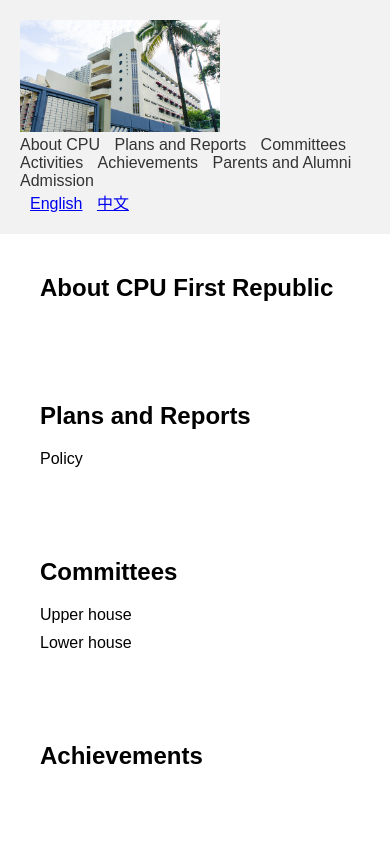
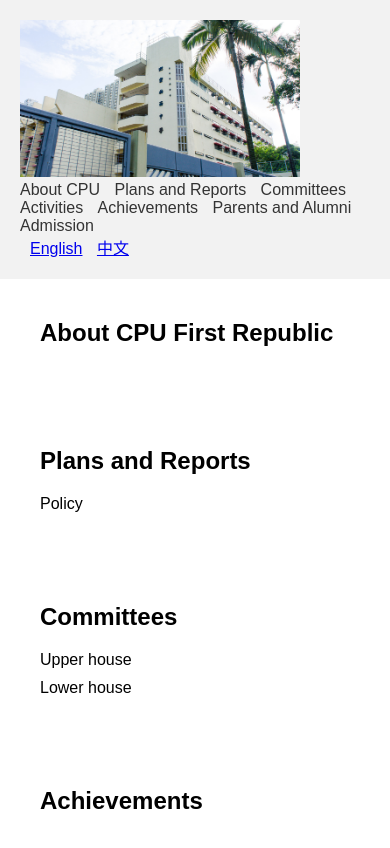
Before and after one commit to How1Come/cpu, a plain HTML site: page index.html in a window 390 px wide. Drawn offline with Linux system fonts and the light colour scheme.

Commit message:
cpu 0.32

```diff
--- a/style.css
+++ b/style.css
@@ -17,7 +17,8 @@ header {
 }
 
 header img {
-  max-width: 200px;
+  max-width: 100%; /* Set the maximum width to 100% */
+  height: auto; /* Maintain aspect ratio */
 }
 
 header nav ul {
@@ -55,3 +56,10 @@ section p {
 }
 
 /* Customize further as needed */
+
+/* Media query for smaller screens */
+@media (max-width: 768px) {
+  header img {
+    max-width: 80%; /* Adjust the maximum width for smaller screens */
+  }
+}
```
